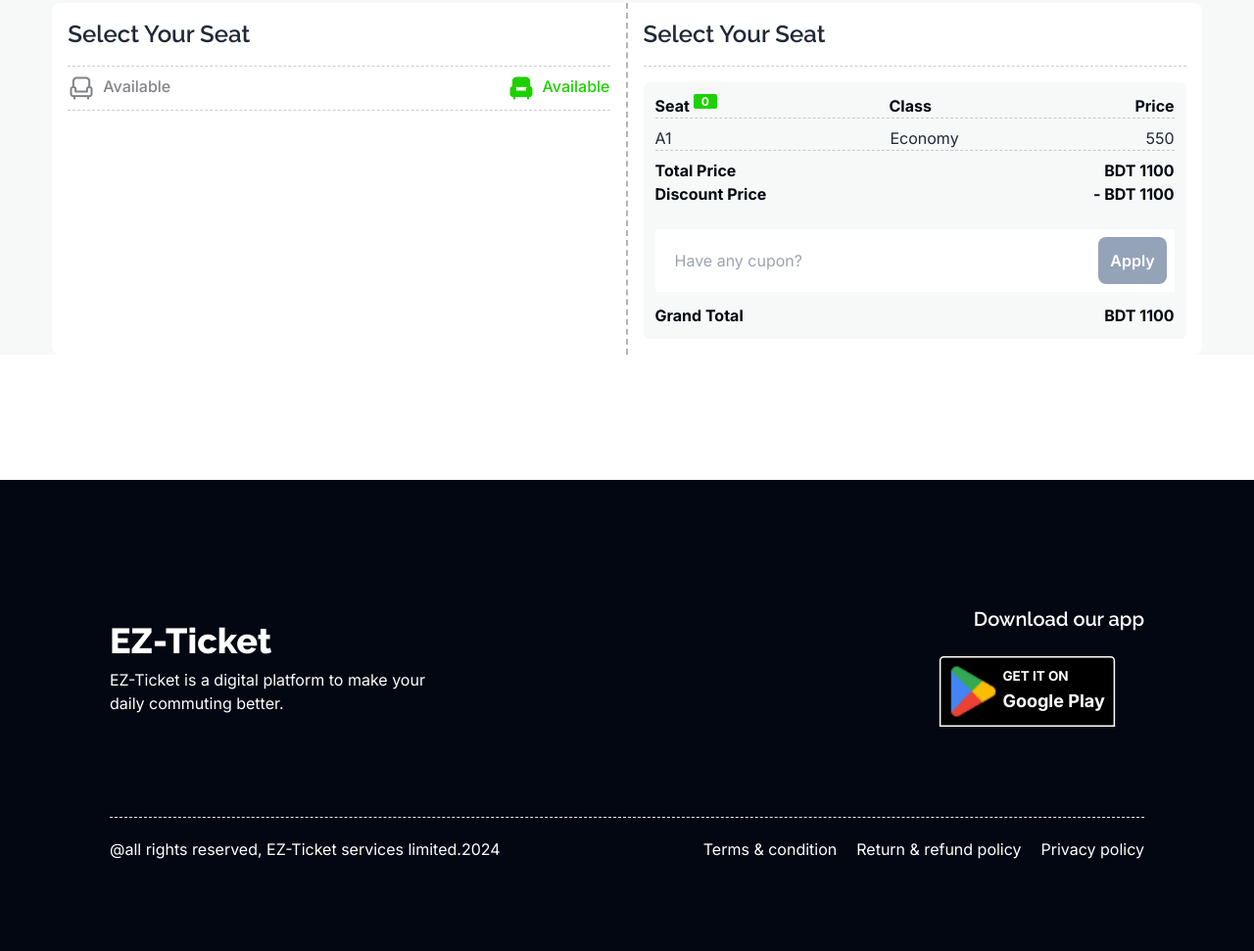
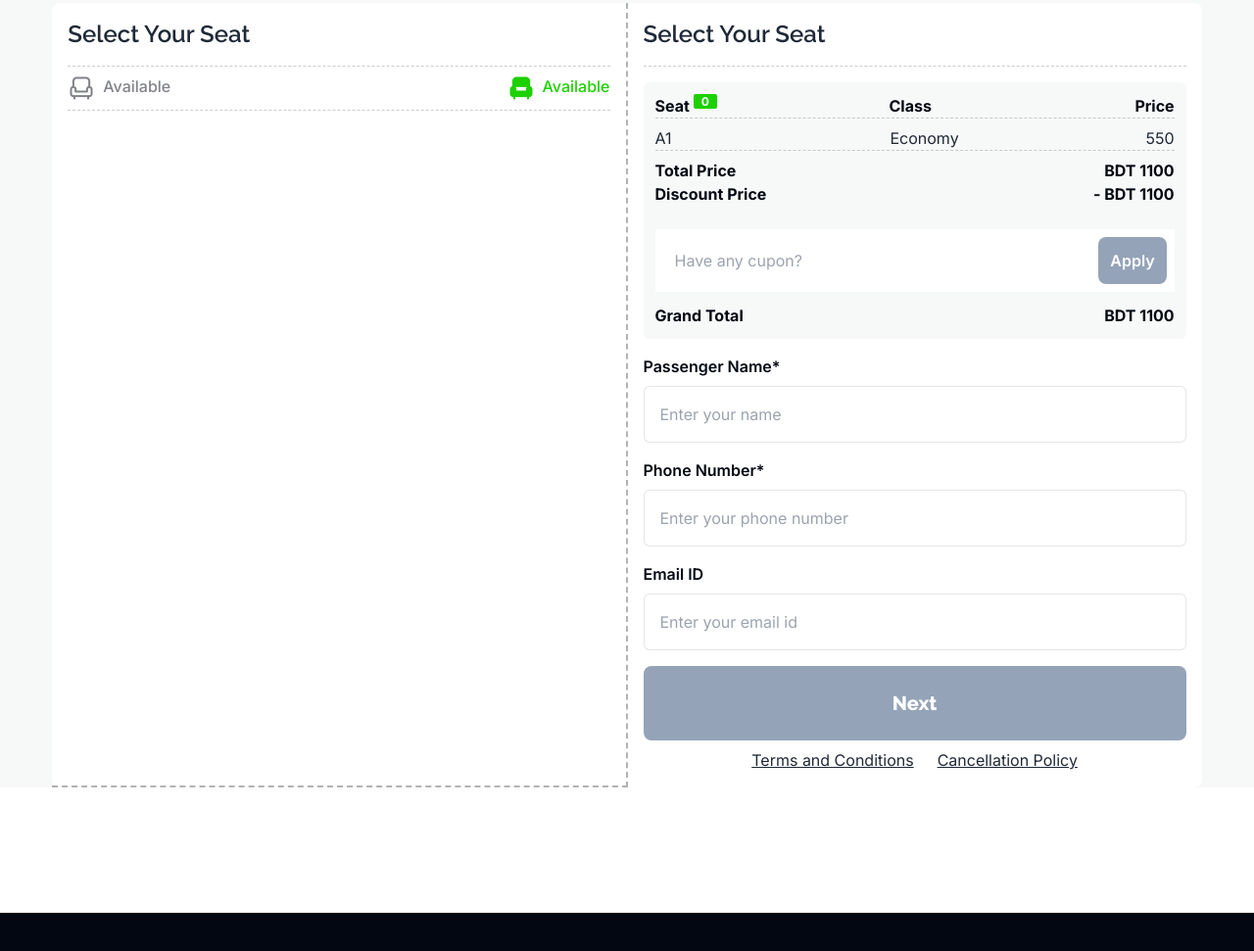
Before and after one commit to EhsanulSakib/B9A5-Smart-Ticketing, a plain HTML site: page index.html in a window 1280 px wide. Shown: the part 1991-2962 px from the top of the page at 98% size. Drawn offline with nearby package versions, Linux system fonts and the light colour scheme.

Commit message:
payment form

```diff
--- a/index.html
+++ b/index.html
@@ -361,12 +361,14 @@
           </section>
         </section>
 
+        <!-- seat-selection-section -->
         <section
-          id="seat"
+          id="seat-confirm"
           class="w-11/12 mt-4 lg:mt-8 m-auto flex flex-col lg:flex-row justify-between bg-white rounded-lg"
         >
+          <!-- seat-selection -->
           <div
-            class="seats w-full p-2 lg:p-4 border-r-2 border-r-[rgba(3,7,18,0.3)] border-dashed"
+            class="seats w-full p-2 lg:p-4 border-b-2 lg:border-r-2 border-[rgba(3,7,18,0.3)] border-dashed"
           >
             <h2
               class="mb-2 lg:mb-4 font-raleway font-semibold text-base lg:text-2xl"
@@ -392,6 +394,7 @@
               </div>
             </div>
           </div>
+          <!-- payment-form -->
           <div class="payment w-full p-2 lg:p-4">
             <h2
               class="pb-2 lg:pb-4 mb-2 lg:mb-4 font-raleway font-semibold text-base lg:text-2xl border-b border-dashed border-b-[rgba(3,7,18,0.2)]"
@@ -400,7 +403,7 @@
             </h2>
 
             <!-- recipt -->
-            <div class="font-inter bg-[#F7F8F8] rounded-md p-3">
+            <div class="font-inter my-4 bg-[#F7F8F8] rounded-md p-3">
               <div
                 class="title flex flex-row justify-between border-b border-dashed border-[#03071233]"
               >
@@ -467,6 +470,62 @@
                 </div>
               </div>
             </div>
+
+            <!-- information -->
+            <!-- name -->
+            <div class="name">
+              <h2 class="font-semibold text-[--primary-text]">
+                Passenger Name*
+              </h2>
+              <input
+                class="mt-2 w-full p-4 border rounded-md border-[#0307121A]"
+                type="text"
+                name="passenger-name"
+                id="p-name"
+                placeholder="Enter your name"
+                required
+              />
+            </div>
+
+            <!-- number -->
+            <div class="number mt-4">
+              <h2 class="font-semibold text-[--primary-text]">Phone Number*</h2>
+              <input
+                class="mt-2 w-full p-4 border rounded-md border-[#0307121A]"
+                type="number"
+                name="passenger-name"
+                id="p-phone"
+                placeholder="Enter your phone number"
+                required
+              />
+            </div>
+
+            <!-- email -->
+            <div class="email mt-4">
+              <h2 class="font-semibold text-[--primary-text]">Email ID</h2>
+              <input
+                class="mt-2 w-full p-4 border rounded-md border-[#0307121A]"
+                type="email"
+                name="passenger-email"
+                id="p-email"
+                placeholder="Enter your email id"
+              />
+            </div>
+
+            <!-- confirm-btn -->
+            <button
+              id="confirm"
+              class="mt-4 w-full p-6 text-center bg-slate-400 font-raleway font-extrabold text-white text-xl rounded-lg"
+              disabled
+            >
+              Next
+            </button>
+
+            <!-- terms -->
+            <div class="mt-2 flex flex-row justify-center gap-6">
+              <h3 class="underline cursor-pointer">Terms and Conditions</h3>
+              <h3 class="underline cursor-pointer">Cancellation Policy</h3>
+            </div>
           </div>
         </section>
       </section>
```
